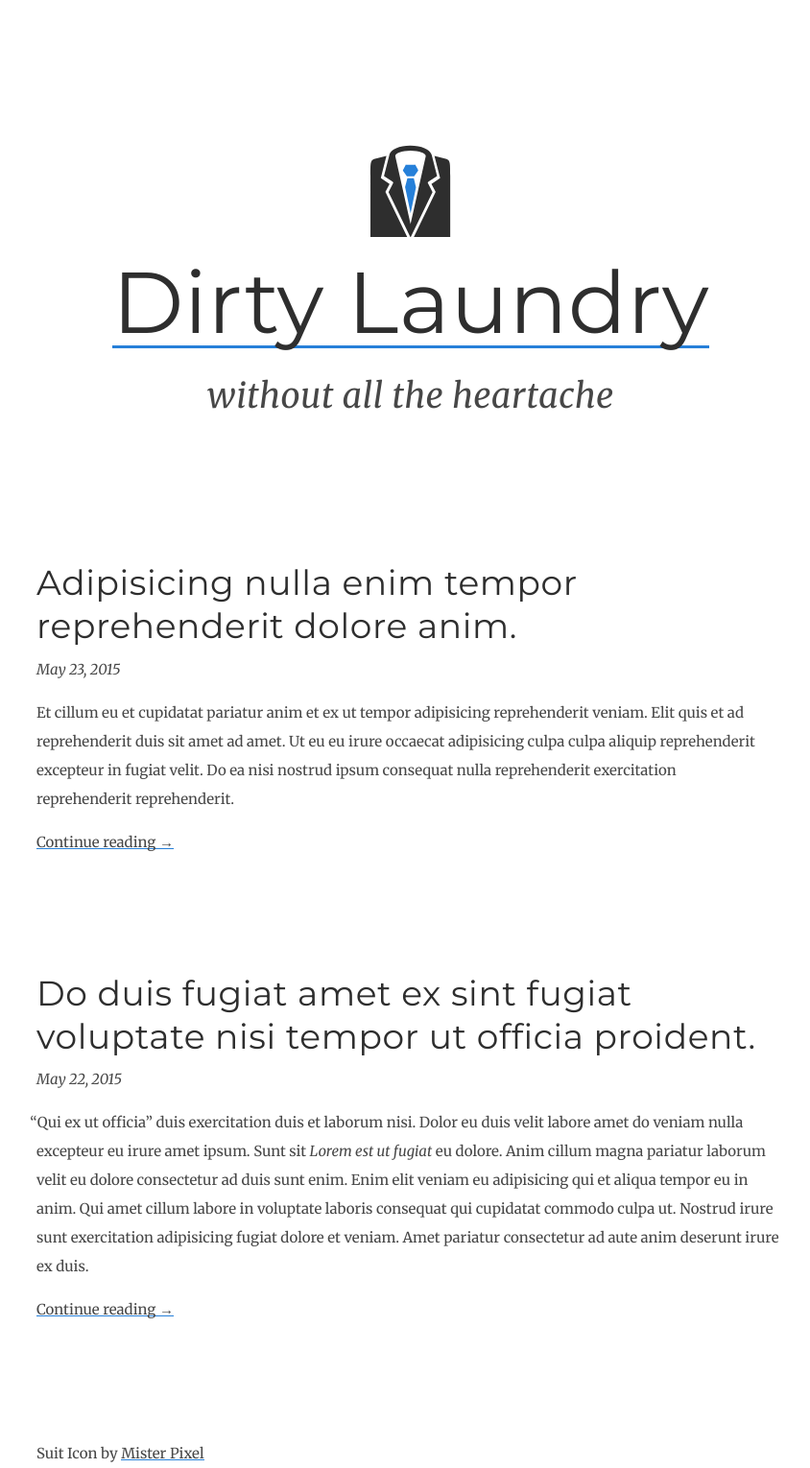
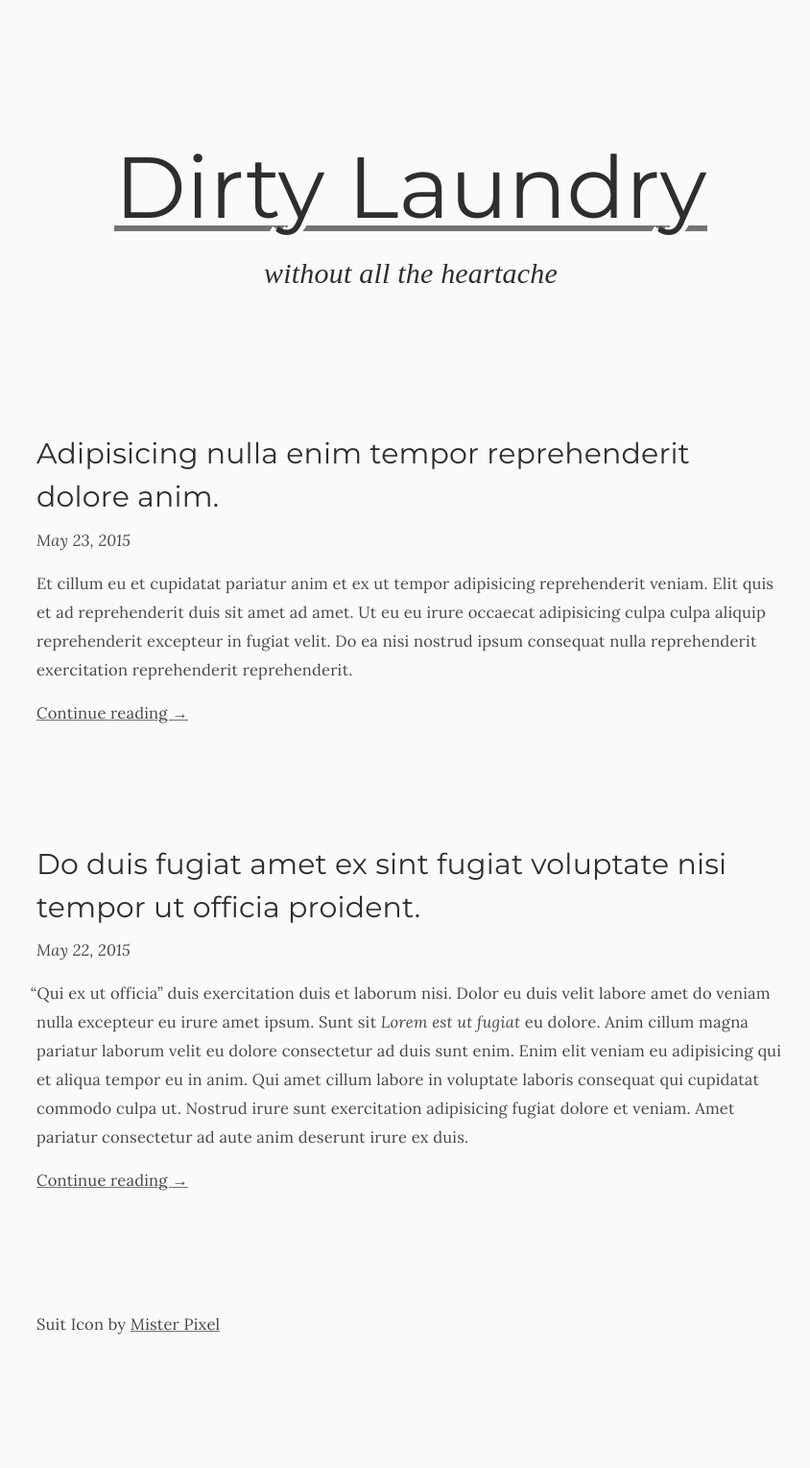
Before and after one commit to calebmer/calebmer.github.io, a Jekyll site: the page built from index.html, in a window 1280 px wide. Shown: the whole page at 96% size, without its empty margins (212-1056 px from the left). Built offline with Jekyll 4.4.1, drawn with Linux system fonts in a browser that asks for light colours; nearby versions of some CDN libraries; after the commit the page ends 1395 px from its top, so only the background shows below that.

Commit message:
Underline work

```diff
--- a/_includes/header.html
+++ b/_includes/header.html
@@ -1,8 +1,4 @@
 <header class="branding">
-  <div class="branding-icon">
-    {% include icons/suit.svg %}
-  </div>
-
   <h1 class="branding-title"><a href="/">{{ site.title }}</a></h1>
   <h2 class="branding-subtitle">{{ site.subtitle }}</h2>
 </header>
--- a/_styles/base.sass
+++ b/_styles/base.sass
@@ -3,42 +3,67 @@
 
 ::selection
   background-color: $c-lt-grey
+  text-shadow: none
 
 html
   font-size: 30px
 
+  +scr-in($xs)
+    font-size: 26px
+
 body
+  background-color: $c-white
+
   color: $c-dk-grey
-  font-size: 0.5rem
-  font-family: 'Merriweather', serif
+  font-size: 0.55rem
+  font-family: 'Lora', serif
   line-height: 1rem
+  letter-spacing: 0.02ch
 
 p
   margin: 0.5rem 0
 
   &.is-hanging
-    text-indent: -0.7ch
+    text-indent: -0.6ch
 
 h1, h2, h3
-  margin: 0.25rem 0
+  margin: 0.5rem 0
 
   color: $c-black
   font-family: 'Montserrat', sans-serif
-  letter-spacing: 0.02rem
+  line-height: 1rem
+
+  a
+    background-position-y: 1.06em
+
+    text-shadow: 0.1ch 0 $c-white, -0.1ch 0 $c-white
+
+h1
+  margin: 0.25rem 0
+
+  font-size: 1rem
   line-height: 1.5rem
 
-  a
-    +util-underline
+h2
+  font-size: 0.8rem
 
-h2
-  font-size: 1.2rem
-  line-height: 1.5rem
+h3
+  font-size: 0.6rem
 
 a
-  +util-underline(6%, 8%)
+  background:
+    image: linear-gradient(90deg, $c-grey, $c-grey)
+    position-y: 1.1em
+    size: 400% 0.1ch
+    repeat: no-repeat
 
   color: inherit
-  text-decoration: none
+  text:
+    decoration: none
+    shadow: 0.2ch 0 $c-white, -0.2ch 0 $c-white
+
+  &:hover
+    +a-gradient
 
 em
   font-style: italic
--- a/_styles/modules/branding.sass
+++ b/_styles/modules/branding.sass
@@ -2,11 +2,6 @@
   margin: 5rem 0
 
   text-align: center
-
-.branding-icon
-  height: 3.3rem
-  margin: 0 auto
-    bottom: -0.3rem
 
 .branding-title
   margin: 1rem 0
@@ -14,8 +9,12 @@
   font-size: 3rem
   line-height: 3rem
 
+  a
+    +scr-in($md)
+      +a-gradient
+
 .branding-subtitle
-  color: $c-dk-grey
   font:
+    size: 1rem
     family: 'Merriweather', serif
     style: italic
--- a/_styles/utils.sass
+++ b/_styles/utils.sass
@@ -1,4 +1,17 @@
-=util-underline($width: 3%, $distance: 6%)
-  $bottom: 100% - $distance
-  $top: $bottom - $width
-  background-image: linear-gradient($c-nope 0%, $c-nope $top, $c-blue $top, $c-blue $bottom, $c-nope $bottom, $c-nope 100%)
+@keyframes a-gradient
+  0%
+    background-position-x: (1 / 12) * 100%
+  100%
+    background-position-x: (11 / 12) * 100%
+
+=a-gradient
+  animation: a-gradient 3s linear infinite
+  background-image: linear-gradient(90deg, $c-blue, $c-blue, $c-purple, $c-purple, $c-blue, $c-green, $c-green, $c-blue, $c-purple, $c-purple, $c-blue, $c-blue)
+
+=scr-in($size: $sm)
+  @media(max-width: #{$size})
+    @content
+
+=scr-out($size: $sm)
+  @media(min-width: #{$size})
+    @content
--- a/_styles/vars.sass
+++ b/_styles/vars.sass
@@ -1,10 +1,17 @@
-$c-white:   hsl(0, 0%, 96%)
+$c-white:   hsl(0, 0%, 98%)
 $c-lt-grey: hsl(0, 0%, 88%)
 $c-grey:    hsl(0, 0%, 45%)
 $c-dk-grey: hsl(0, 0%, 28%)
 $c-black:   hsl(0, 0%, 18%)
 $c-nope:    transparentize($c-black, 1)
+$c-purple:  hsl(260, 30%, 50%)
 $c-blue:    hsl(210, 70%, 50%)
-$c-red:     hsl(2, 60%, 50%)
+$c-green:   hsl(160, 50%, 50%)
 
 $m-shadow: 1px 1px 12px -1px transparentize($c-black, 0.77)
+
+$xs:  400px
+$sm:  700px
+$md: 1000px
+$lg: 1300px
+$xl: 1600px
--- a/index.html
+++ b/index.html
@@ -2,17 +2,17 @@
 layout: default
 ---
 
-<ul class="articles">
+<div class="articles">
   {% for post in site.posts %}
     {% unless post.draft %}
-      <li class="article">
-        <h2 class="article-title"><a href="{{ post.url }}">{{ post.title }}</a></h2>
+      <article class="article">
+        <h1 class="article-title"><a href="{{ post.url }}">{{ post.title }}</a></h1>
         <div class="article-byline">
           <time datetime="{{ post.date }}">{{ post.date | date: "%b %d, %Y" }}</time>
         </div>
         <div class="article-excerpt">{{ post.excerpt | markdownify }}</div>
         <a class="article-readmore" href="{{ post.url }}">Continue reading &rarr;</a>
-      </li>
+      </article>
     {% endunless %}
   {% endfor %}
-</ul>
+</div>
--- a/styles/main.sass
+++ b/styles/main.sass
@@ -1,7 +1,7 @@
 ---
 ---
 
-@import url(http://fonts.googleapis.com/css?family=Merriweather:400,400italic,700,700italic|Montserrat)
+@import url(http://fonts.googleapis.com/css?family=Lora:400,400italic,700,700italic|Montserrat)
 
 @import 'vars'
 @import 'utils'
```
